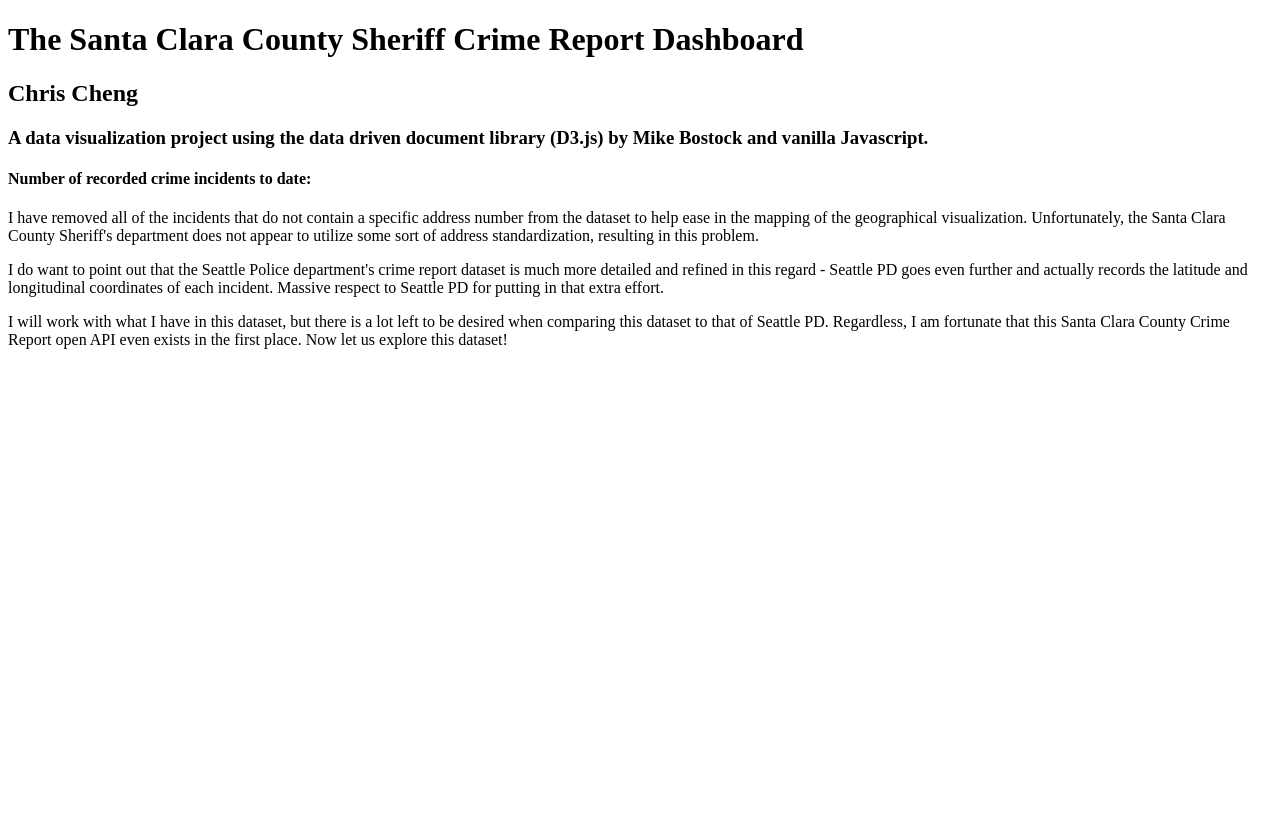
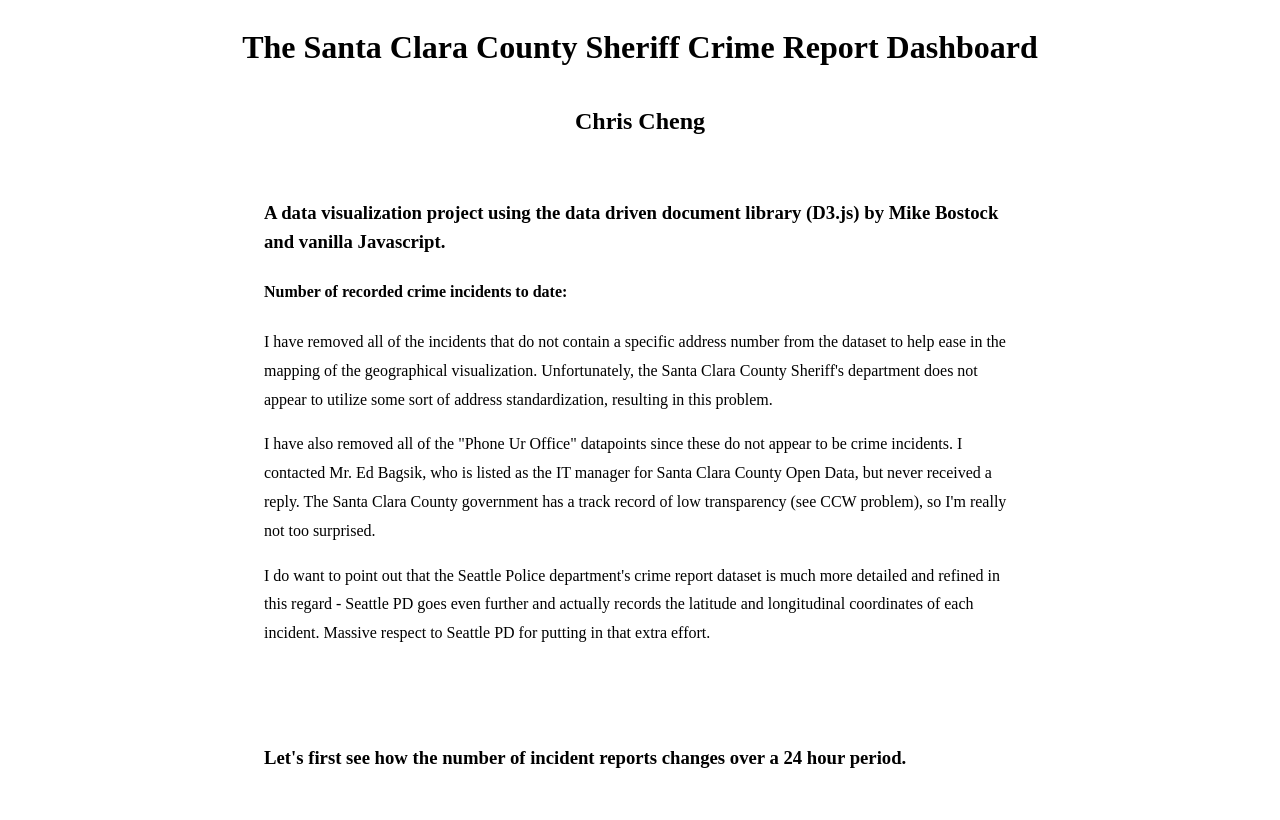
Before and after one commit to ccheng3/SCC_Crime_Report_Dashboard, a plain HTML site: page index.html in a window 1280 px wide. Drawn offline with nearby package versions, Linux system fonts and the light colour scheme; no server answers.

Commit message:
trying to make basic initial UX web design improvements

```diff
--- a/index.html
+++ b/index.html
@@ -9,6 +9,7 @@
     <link rel="stylesheet" href="https://unpkg.com/leaflet@1.7.1/dist/leaflet.css"
         integrity="sha512-xodZBNTC5n17Xt2atTPuE1HxjVMSvLVW9ocqUKLsCC5CXdbqCmblAshOMAS6/keqq/sMZMZ19scR4PsZChSR7A=="
         crossorigin="" />
+    <link rel="stylesheet" href="./style.css">
     <script src="https://unpkg.com/leaflet@1.7.1/dist/leaflet.js"
         integrity="sha512-XQoYMqMTK8LvdxXYG3nZ448hOEQiglfqkJs1NOQV44cWnUrBc8PkAOcXy20w0vlaXaVUearIOBhiXZ5V3ynxwA=="
         crossorigin=""></script>
@@ -17,25 +18,43 @@
 <body>
     <script src="https://d3js.org/d3.v7.min.js"></script>
     <script src="./script.js"></script>
+    <div id="title">
         <h1>The Santa Clara County Sheriff Crime Report Dashboard</h1>
-    <h2>Chris Cheng</h2>
+    </div>
+    <h2 id="author">Chris Cheng</h2>
+    <div id="sections">
+        <div class="introduction">
             <h3>A data visualization project using the data driven document library (D3.js) by Mike Bostock and vanilla
                 Javascript.</h3>
             <h4>Number of recorded crime incidents to date: <span id="num_incidents_to_date"></span>
             </h4>
-    <p>I have removed all of the incidents that do not contain a specific address number from the dataset to help ease
-        in the mapping of the geographical visualization. Unfortunately, the Santa Clara County Sheriff's department
+            <p>I have removed all of the incidents that do not contain a specific address number from the dataset to
+                help
+                ease
+                in the mapping of the geographical visualization. Unfortunately, the Santa Clara County Sheriff's
+                department
                 does not
                 appear to utilize some sort of address standardization, resulting in this problem.</p>
-    <p>I do want to point out that the Seattle Police department's crime report dataset is much more detailed and
+            <p>I have also removed all of the "Phone Ur Office" datapoints since these do not appear to be crime
+                incidents.
+                I
+                contacted Mr. Ed Bagsik, who is listed as the
+                IT manager for Santa Clara County Open Data, but never received a reply. The Santa Clara County
+                government
+                has a
+                track record
+                of
+                low transparency (see CCW problem), so I'm really not too surprised.
+            </p>
+            <p>I do want to point out that the Seattle Police department's crime report dataset is much more detailed
+                and
                 refined in this regard - Seattle PD goes even further and actually records the latitude and longitudinal
                 coordinates of each incident. Massive respect to Seattle PD for putting in that extra effort. </p>
-    <p>I will work with
-        what I have in this dataset, but there is a lot left to be desired when comparing this dataset to that of
-        Seattle
-        PD. Regardless, I am fortunate that this Santa Clara County Crime Report open API even exists in the first
-        place. Now let us
-        explore this dataset!</p>
+        </div>
+        <div id="num_crime_vs_TOD_bar_chart">
+            <h3>Let's first see how the number of incident reports changes over a 24 hour period.</h3>
+        </div>
+    </div>
 </body>
 
 </html>
--- a/style.css
+++ b/style.css
@@ -0,0 +1,17 @@
+#title {
+    display: flex;
+    justify-content: center;
+}
+
+#author {
+    text-align: center;
+}
+
+#sections {
+    line-height: 1.8rem;
+    padding: 1.6rem 16rem;
+}
+
+#num_crime_vs_TOD_bar_chart {
+    margin-top: 6rem;
+}
```
Lines whose indentation alone changed are shown as unchanged.
